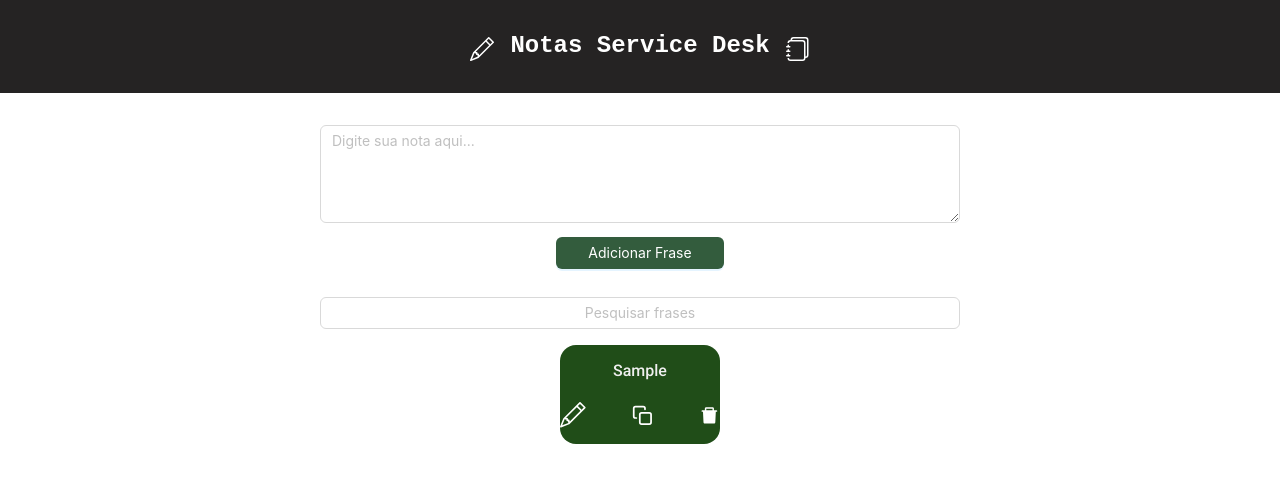
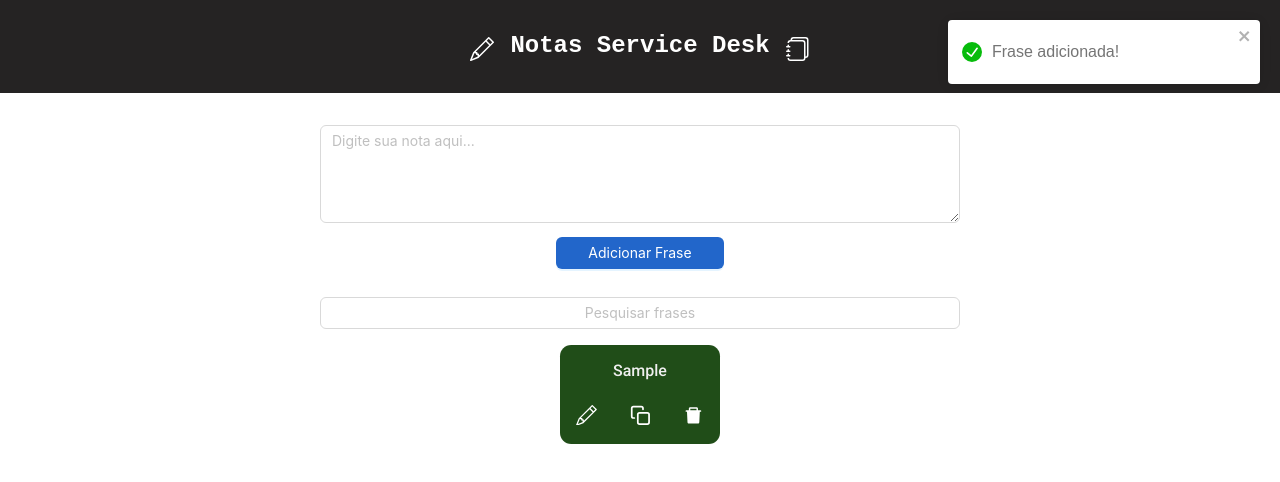
Before and after one commit to MichelRLima/Notas_Service-Desk, a React (Create React App) app: page / in a window 1280 px wide. Both pictures are taken after typing "Sample" into the empty fields and a click on the button "Adicionar Frase". Shown: the top 482 px of the page. Built offline with nearby package versions, Linux system fonts and the light colour scheme; a web font is replaced by a local one.

Commit message:
adicionado sistema de alertas para copiar e adicionar frases

```diff
--- a/package.json
+++ b/package.json
@@ -11,6 +11,8 @@
     "react-dom": "^18.2.0",
     "react-icons": "^4.11.0",
     "react-scripts": "5.0.1",
+    "react-toastify": "^9.1.3",
+    "sweetalert2": "^11.7.32",
     "web-vitals": "^2.1.4"
   },
   "scripts": {
--- a/public/index.html
+++ b/public/index.html
@@ -1,5 +1,5 @@
 <!DOCTYPE html>
-<html lang="en">
+<html lang="pt-BR">
 
 <head>
   <meta charset="utf-8" />
@@ -27,7 +27,7 @@
       work correctly both with client-side routing and a non-root public URL.
       Learn how to configure a non-root public URL by running `npm run build`.
     -->
-  <title>React App</title>
+  <title>Notas</title>
 </head>
 
 <body>
--- a/src/App.css
+++ b/src/App.css
@@ -28,14 +28,15 @@
 }
 
 .ButtonAdd {
-
+  color: white;
   width: 12em;
   margin-top: 1em;
-  background-color: rgb(51, 92, 61);
+  background-color: rgb(34, 102, 202);
 }
 
 button:hover {
   background-color: rgb(45, 122, 65);
+  color: white;
 }
 
 .divFrases {
--- a/src/App.js
+++ b/src/App.js
@@ -3,6 +3,9 @@ import { Button, Input } from 'antd';
 import Titulo from "./Componentes/HeaderComponent/Titulo";
 import Frase from './Componentes/FraseComponent/Frase'
 import './App.css';
+import { ToastContainer } from 'react-toastify';
+import { alertSucess } from "./Componentes/Alerts/alertSucess";
+
 const { TextArea } = Input;
 
 const App = () => {
@@ -10,9 +13,12 @@ const App = () => {
   const [frases, setFrases] = useState([]);
   const [searchText, setSearchText] = useState("");
 
+
+
   useEffect(() => {
     const savedFrases = JSON.parse(localStorage.getItem("frases")) || [];
     setFrases(savedFrases);
+
   }, []);
 
   useEffect(() => {
@@ -23,6 +29,7 @@ const App = () => {
     if (inputText.trim() !== "") {
       setFrases([...frases, inputText]);
       setInputText("");
+      alertSucess("Frase adicionada!")
     }
   };
 
@@ -41,7 +48,7 @@ const App = () => {
     <div className="App">
       <Titulo></Titulo>
 
-
+      <ToastContainer />
       <div className="containerAdicionarFrase">
         <TextArea
           className="TextArea"
--- /dev/null
+++ b/src/Componentes/Alerts/alertSucess.js
@@ -0,0 +1,9 @@
+import { toast } from 'react-toastify';
+import 'react-toastify/dist/ReactToastify.css';
+
+
+export function alertSucess(message) {
+
+    toast.success(message, { autoClose: 1000 });
+
+}
--- a/src/Componentes/FraseComponent/Frase.js
+++ b/src/Componentes/FraseComponent/Frase.js
@@ -4,6 +4,11 @@ import { BsPencil } from 'react-icons/bs';
 import { FiCopy } from 'react-icons/fi';
 import { AiFillDelete, AiTwotoneSave } from 'react-icons/ai';
 import { Input } from 'antd';
+import 'react-toastify/dist/ReactToastify.css';
+import { alertSucess } from '../Alerts/alertSucess';
+
+
+
 const { TextArea } = Input;
 
 function Frase(props) {
@@ -31,13 +36,15 @@ function Frase(props) {
         const textToCopy = props.frase;
         navigator.clipboard.writeText(textToCopy).then(
             function () {
-                console.log('Texto copiado com sucesso: ' + textToCopy);
+                alertSucess("Frase copiada!")
             },
             function (err) {
                 console.error('Falha ao copiar texto: ', err);
             }
         );
+
     };
+
 
     const ClickEditar = () => {
         setEditedFrase(props.frase);
@@ -59,9 +66,15 @@ function Frase(props) {
                 <div className={styles.NoEditing}>
                     <pre className={styles.frase}>{props.frase}</pre>
                     <div className={styles.buttons}>
-                        <BsPencil className={styles.pen} onClick={() => ClickEditar()}>Editar</BsPencil>
-                        <FiCopy className={styles.copy} onClick={handleCopyClick}>Copiar</FiCopy>
-                        <AiFillDelete className={styles.delete} onClick={() => props.handleDeleteFrase(props.index)}>Excluir</AiFillDelete>
+                        <div className={styles.containerButton}>
+                            <BsPencil className={styles.pen} onClick={() => ClickEditar()}>Editar</BsPencil>
+                        </div>
+                        <div className={styles.containerButton}>
+                            <FiCopy className={styles.copy} onClick={handleCopyClick}>Copiar</FiCopy>
+                        </div>
+                        <div className={styles.containerButton}>
+                            <AiFillDelete className={styles.delete} onClick={() => props.handleDeleteFrase(props.index)}>Excluir</AiFillDelete>
+                        </div>
                     </div>
                 </div>
             )}
--- a/src/Componentes/FraseComponent/frase.module.css
+++ b/src/Componentes/FraseComponent/frase.module.css
@@ -1,5 +1,5 @@
 .containerFrase {
-    border-radius: 1em;
+    border-radius: 0.7em;
     display: flex;
     /* Ativa o modelo de layout flexbox */
     flex-direction: column;
@@ -49,18 +49,20 @@
     width: 10em;
     display: flex;
     align-items: center;
+    justify-content: center;
     margin-bottom: 1em;
-
     position: absolute;
     bottom: 0;
 }
 
 .pen {
-    width: 1.6em;
-    height: 1.6em;
-    margin-right: auto;
+    width: 1.3em;
+    height: 1.3em;
+
     cursor: pointer;
     color: white;
+    transition: transform 0.2s;
+
 
 }
 
@@ -69,6 +71,7 @@
     height: 1.3em;
     cursor: pointer;
     color: white;
+    transition: transform 0.2s;
 
 
 }
@@ -76,11 +79,25 @@
 .delete {
     width: 1.3em;
     height: 1.3em;
-    margin-left: auto;
     cursor: pointer;
     color: white;
+    transition: transform 0.2s;
 
+}
 
+.delete:hover {
+    transform: scale(1.2);
+    /* Aumenta o tamanho em 20% ao passar o mouse por cima */
+}
+
+.copy:hover {
+    transform: scale(1.2);
+    /* Aumenta o tamanho em 20% ao passar o mouse por cima */
+}
+
+.pen:hover {
+    transform: scale(1.2);
+    /* Aumenta o tamanho em 20% ao passar o mouse por cima */
 }
 
 .Editing {
@@ -89,6 +106,8 @@
     align-items: center;
 }
 
+
+
 .save {
 
     width: 1.3em;
@@ -96,3 +115,12 @@
     margin: 1em auto;
     cursor: pointer;
 }
+
+.containerButton {
+    width: 1.6em;
+    height: 1.6em;
+    display: flex;
+    justify-content: center;
+    align-items: center;
+    margin: 0 auto;
+}
```
Also changed, not shown: 1 other file (tests, documents, lock files or other folders).
